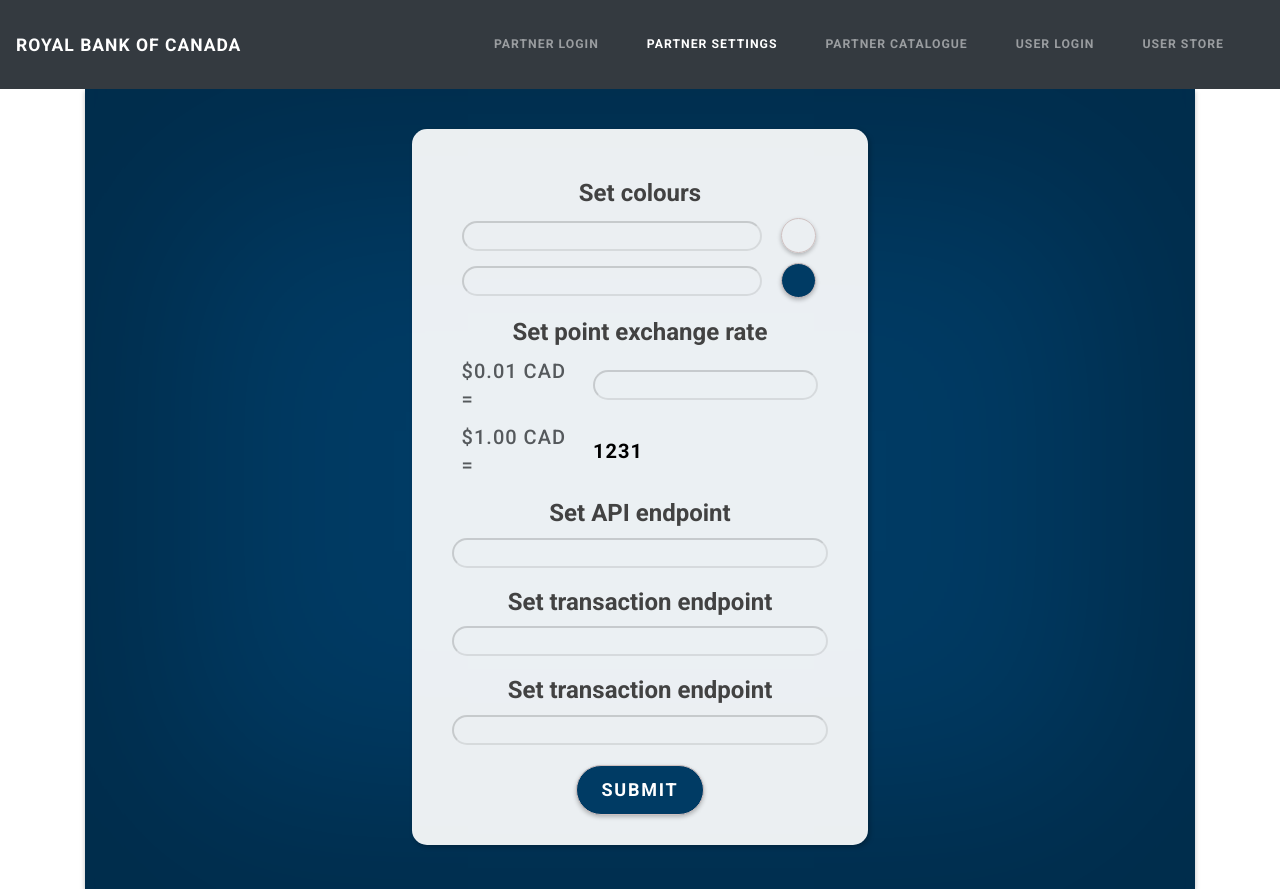
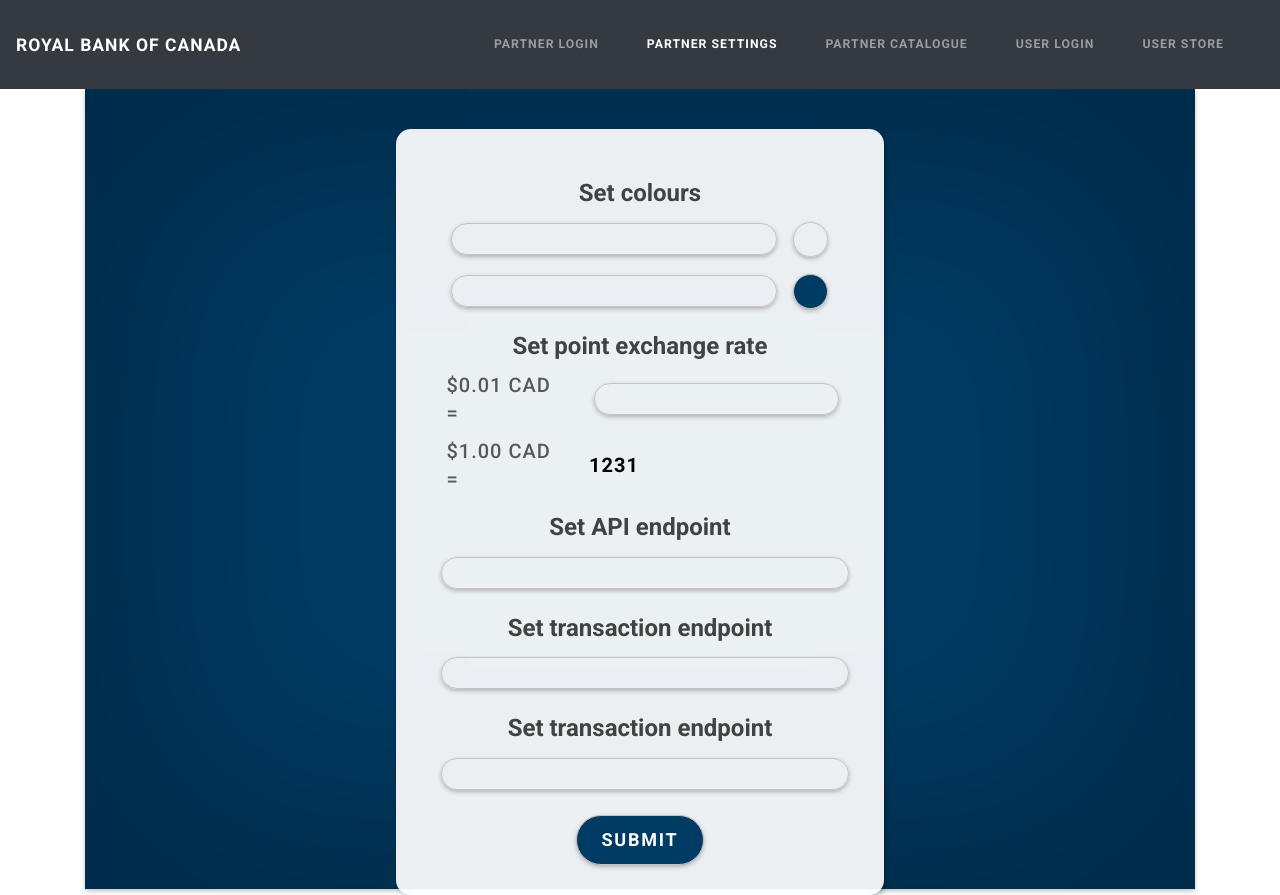
Before and after one commit to perryliao/arisa, a React (Create React App) app: page / in a window 1280 px wide. Both pictures are taken after a click on the link "PARTNER SETTINGS". Built offline with nearby package versions, Linux system fonts and the light colour scheme; the HTML template or start-up script is replaced by a standard one.

Commit message:
password encoding

```diff
--- a/src/App.css
+++ b/src/App.css
@@ -261,14 +261,18 @@ p {
 .TextInput {
   outline-style: none;
   background-color: transparent;
-  border-color: #7a7a7a2e;
-  border-radius: 25px;
-  padding-left: 10px;
+  border: 1px solid hsl(0, 13%, 78%);
+  border-radius: 31px;
+  padding-left: 20px;
+  padding-right: 16px;
   width: 100%;
+  box-shadow: 0 2px 4px 0 rgba(0,0,0,0.25);
+  overflow: visible;
   font-size: 20px;
   font-weight: 500;
   letter-spacing: 0.4px;
-  line-height: 1.2;
+  line-height: 1.4;
+  margin: 5px;
 }
 
 .TextInput::placeholder {
@@ -292,8 +296,24 @@ p {
 .popupHeaderText {
   color: hsl(0, 0%, 26%);
   /*font-family: "AvenirNextCondensed-Bold", "Avenir Next Condensed", serif;*/
-  font-size: 36px;
+  font-size: 28px;
   font-weight: 700;
   letter-spacing: 0;
   line-height: 1.2;
+  padding-top: 15px;
+  padding-bottom: 15px;
 }
+
+.CenterAllRow {
+  display: flex;
+  flex-direction: row;
+  align-items: center;
+  justify-content: center;
+}
+
+.CenterAllColumn {
+  display: flex;
+  flex-direction: column;
+  align-items: center;
+  justify-content: center;
+}
--- a/src/App.tsx
+++ b/src/App.tsx
@@ -27,7 +27,7 @@ class App extends React.Component<IAppProps, IAppState> {
         partnerKey: partnerName.RBC,
         userKey: userName.MICHELLE,
         isOpen: true,
-        currentPage: page.PartnerPortalSettings,
+        currentPage: page.UserPortalLogin,
         loginPopupOpen: false,
         balancePopupOpen: false,
         processingPopupOpen: false,
--- a/src/components/PopupContents/Balance.tsx
+++ b/src/components/PopupContents/Balance.tsx
@@ -23,12 +23,14 @@ class Balance extends EnhancedComponent<IBalanceProps, IBalanceState> {
 	public render(): ReactNode {
 		return (
 			<div>
-				<h2>Balance</h2>
-				<p>{this.props.myPoints.toString() + " Pts"}</p>
-				<p>{"-" + this.props.addedPoints.toString() + " Pts"}</p>
-				<p>______________________________</p>
-				<p>{(this.props.myPoints - this.props.addedPoints).toString() + " Pts"}</p>
-				<p>remaining</p>
+				<p className={"popupHeaderText"}>Balance</p>
+				<div style={{alignItems: "flex-start"}}>
+					<p style={{fontWeight: 500}}>{"   " + this.props.myPoints.toString() + " Pts"}</p>
+					<p>{"-" + this.props.addedPoints.toString() + " Pts"}</p>
+					<hr/>
+					<p style={{fontWeight: 500}}>{"   " + (this.props.myPoints - this.props.addedPoints).toString() + " Pts"}</p>
+					<p style={{fontSize: 8}}> remaining</p>
+				</div>
 			</div>
 		);
 	}
--- a/src/components/PopupContents/Login.tsx
+++ b/src/components/PopupContents/Login.tsx
@@ -21,16 +21,13 @@ class Login extends EnhancedComponent<ILoginProps, ILoginState> {
 
 	public render(): ReactNode {
 		return (
-			<div style={{flex: 1, justifyContent: "center", alignItems: "center"}}>
+			<div className={"CenterAllColumn"}>
 				<img src={"rbc_icon.png"}/>
 				<p className={"popupHeaderText"}>Login to RBC</p>
-				<TextInput placeholder={"Name"} inputProps={{
-					// @ts-ignore
-					onChange: (value: string) => {
-						console.log(value + "this consolew")
-					}}}/>
-				<TextInput placeholder={"Password"}/>
-				<Button onClick={this.props.onClick} >Login</Button>{' '}
+				<TextInput placeholder={"Name"}/>
+				<TextInput placeholder={"Password"} secureText={true}/>
+				<div style={{height: 15}}/>
+				<Button className={"jerryButton"} onClick={this.props.onClick} >Login</Button>{' '}
 			</div>
 		);
 	}
--- a/src/components/TextInput.tsx
+++ b/src/components/TextInput.tsx
@@ -7,6 +7,7 @@ class TextInput extends EnhancedComponent<ITextInputProps, ITextInputState> {
 
     public static defaultProps: ITextInputProps = {
         ...EnhancedComponent.defaultProps,
+		secureText: false,
     };
 
     protected constructor(props: ITextInputProps) {
@@ -40,7 +41,7 @@ class TextInput extends EnhancedComponent<ITextInputProps, ITextInputState> {
                 {this.props.magGlass && <img src={"search.png"} height={"26"}/>}
                 <input
                     {...this.props.inputProps}
-                    type={"text"}
+                    type={this.props.secureText ? "password" : "text"}
                     value={this.state.text}
                     onChange={this.handleTextChange}
                     className={"TextInput"}
@@ -55,6 +56,7 @@ interface ITextInputProps extends IEnhancedComponentProps {
     magGlass?: boolean;
     placeholder?: string;
     inputProps?: React.InputHTMLAttributes<any>;
+    secureText?: boolean;
 }
 
 interface ITextInputState extends IEnhancedComponentState {
```
